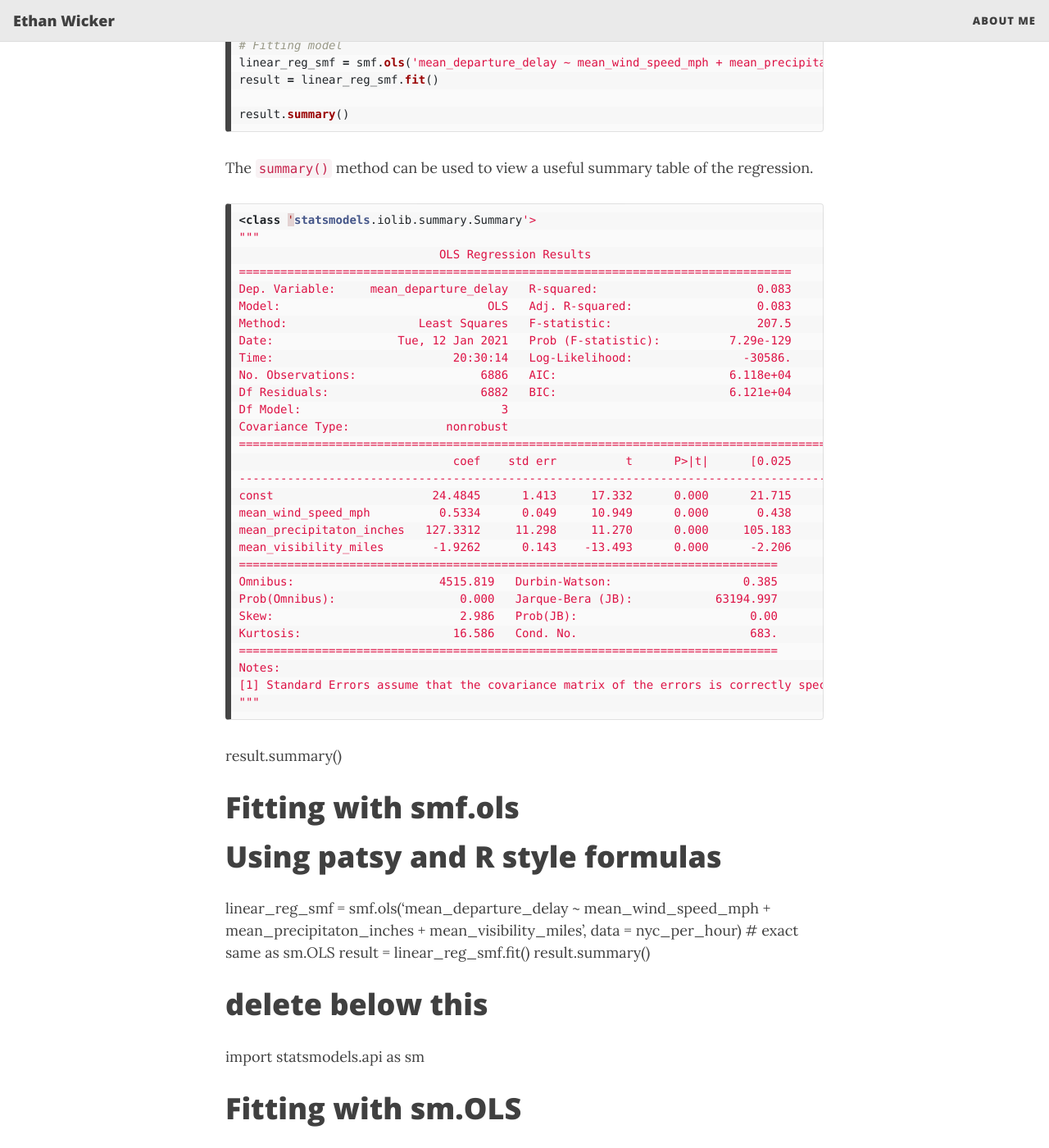
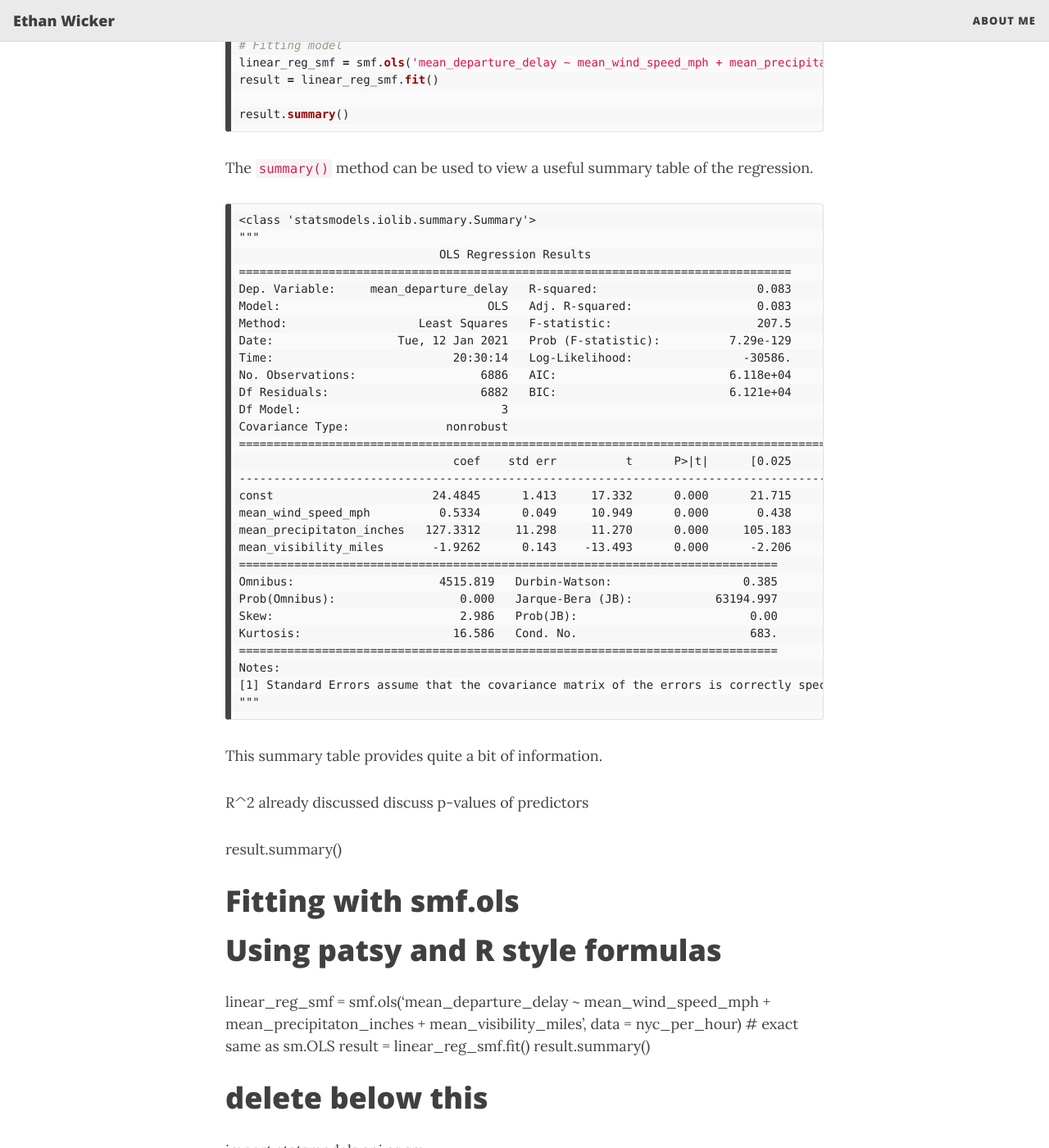
Before and after one commit to ethanwicker/ethanwicker.github.io, a Jekyll site: the page built from _posts/2021-01-11-multiple-linear-regression-002.md, in a window 1280 px wide and 1400 px high, scrolled down 6906 px. Shown: the whole window at 82% size. Built offline with Jekyll 4.4.1, drawn with Linux system fonts in a browser that asks for light colours; nearby versions of some CDN libraries; formulas are drawn with MathJax 3.

Commit message:
Updating posts

````diff
--- a/_posts/2021-01-11-multiple-linear-regression-002.md
+++ b/_posts/2021-01-11-multiple-linear-regression-002.md
@@ -230,7 +230,7 @@ result.summary()
 ```
 The `summary()` method can be used to view a useful summary table of the regression.
 
-```python
+```
 <class 'statsmodels.iolib.summary.Summary'>
 """
                              OLS Regression Results
@@ -262,7 +262,10 @@ Notes:
 """
 ```
 
+This summary table provides quite a bit of information.
 
+R^2 already discussed
+discuss p-values of predictors
 
 
 
````
